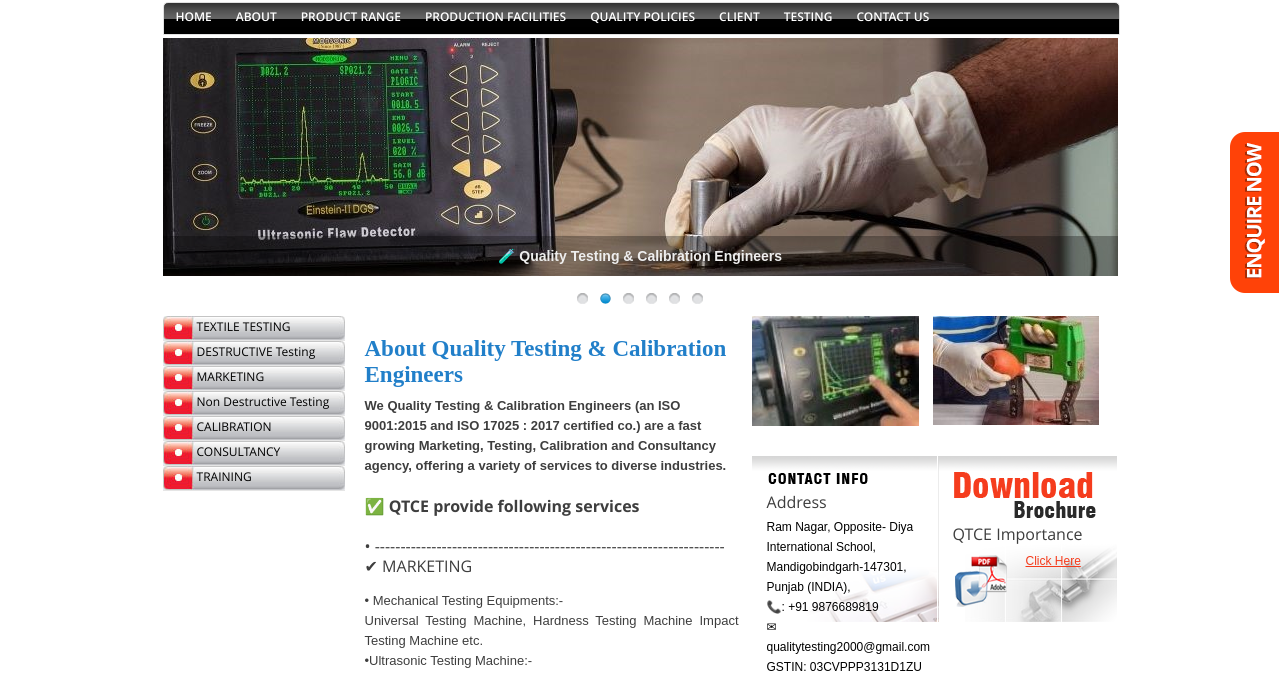
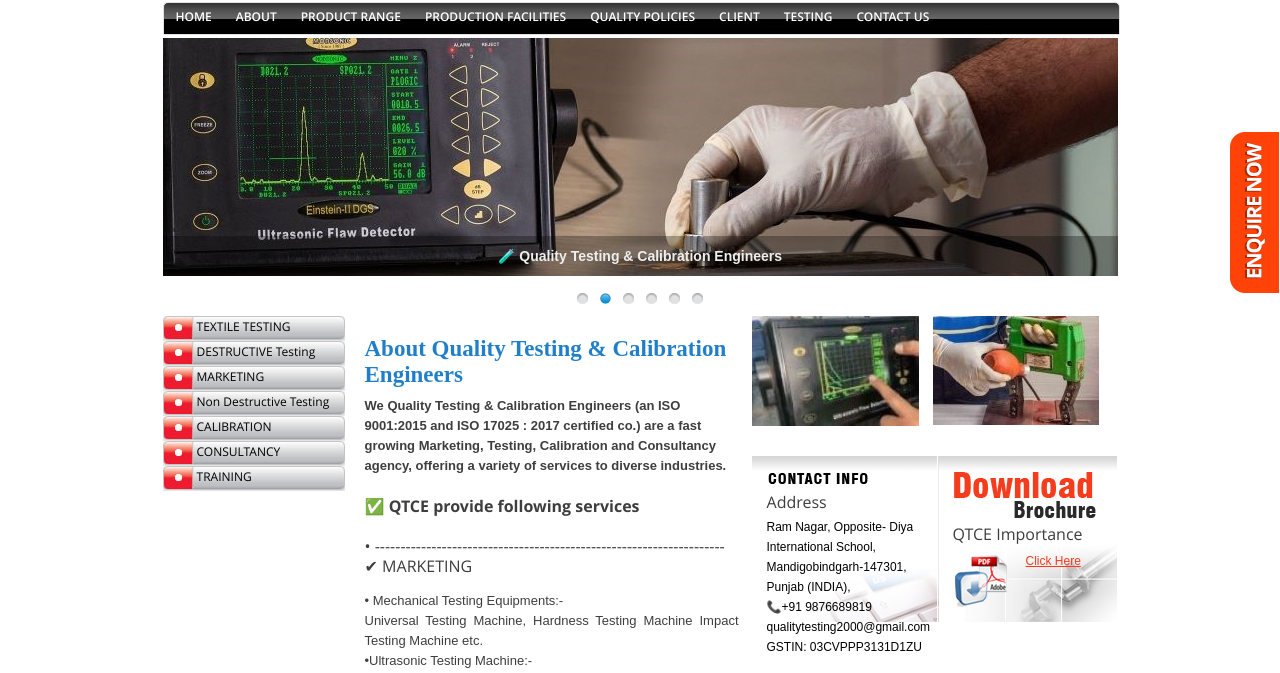
Before and after one commit to JassMahi/QTCE, a plain HTML site: page index.html in a window 1280 px wide. Shown: the part 128-801 px from the top of the page. Drawn offline with Linux system fonts and the light colour scheme.

Commit message:
correct add email

```diff
--- a/index.html
+++ b/index.html
@@ -581,7 +581,7 @@
 		 <ul class="adderss-sp">
 		 <li><img src="images/contact-info.png"></li>
 		  <li>Address</li>
-		  <li><p>Ram Nagar, Opposite- Diya International School, Mandigobindgarh-147301, Punjab (INDIA),<br>📞: +91 9876689819<br>✉qualitytesting2000@gmail.com<br>GSTIN: 03CVPPP3131D1ZU</p></li><br>
+		  <li><p>Ram Nagar, Opposite- Diya International School, Mandigobindgarh-147301, Punjab (INDIA),<br>📞+91 9876689819<br>qualitytesting2000@gmail.com<br>GSTIN: 03CVPPP3131D1ZU</p></li><br>
 	<li><a href="https://www.google.com/maps/uv?pb=!1s0x39101ba72121f3dd%3A0xce00cb439754dd27!3m1!7e115!4s%2Fmaps%2Fplace%2Fquality%2Btesting%2Band%2Bcalibration%2Bengineers%2F%4030.6797743%2C76.292748%2C3a%2C75y%2C41.9h%2C90t%2Fdata%3D*213m4*211e1*213m2*211se9zY9Z59k7r2456Xh5oBeA*212e0*214m2*213m1*211s0x39101ba72121f3dd%3A0xce00cb439754dd27%3Fsa%3DX%26ved%3D2ahUKEwi_yKzF0ZWBAxUYcmwGHdSnCXsQpx96BAhJEAA!5squality%20testing%20and%20calibration%20engineers%20-%20Google%20Search!15sCgIgAQ&imagekey=!1e2!2se9zY9Z59k7r2456Xh5oBeA&hl=en&sa=X&ved=2ahUKEwi_yKzF0ZWBAxUYcmwGHdSnCXsQpx96BAhbEA0">
 
 	</a></li>
```
